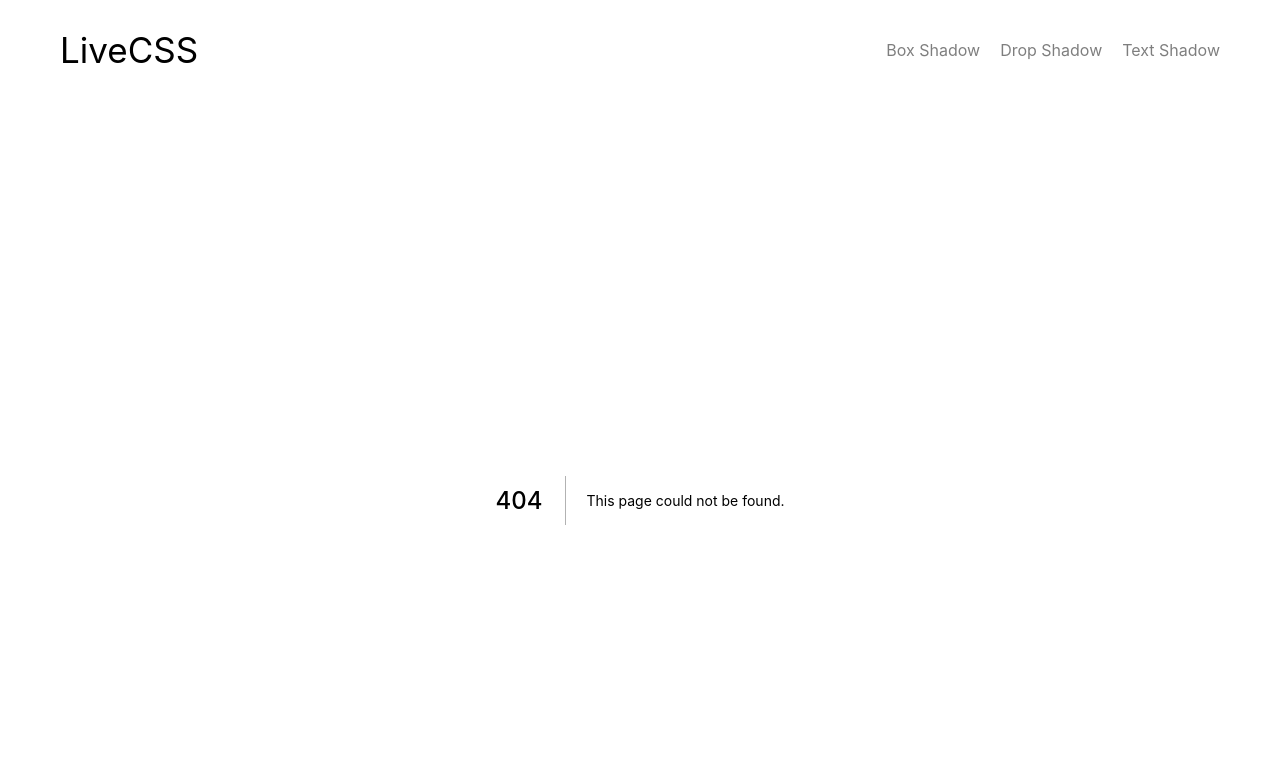
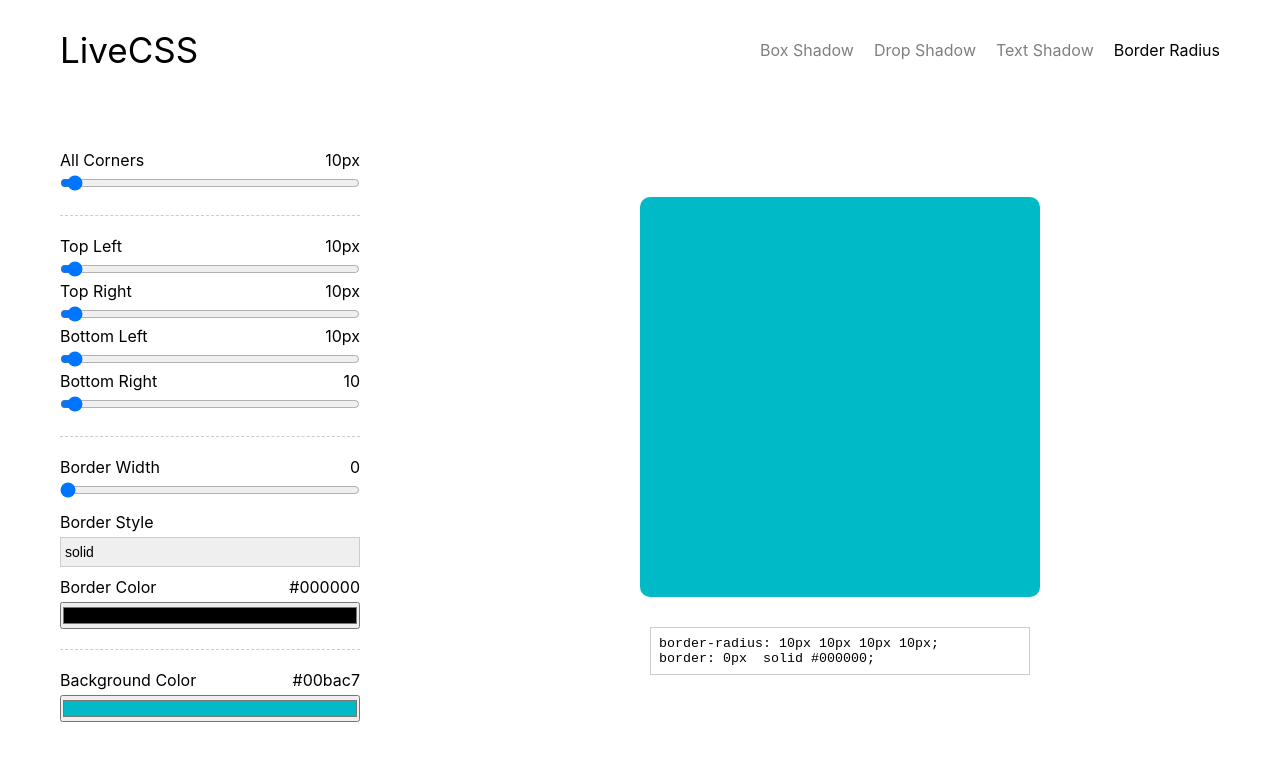
Before and after one commit to mehmetsagir/live-css, a Next.js app: page /border-radius in a window 1280 px wide. Before the commit this address had no page. Shown: the top 760 px of the page. Built offline with nearby package versions, Linux system fonts and the light colour scheme.

Commit message:
Add border-radius

```diff
--- a/pages/_app.js
+++ b/pages/_app.js
@@ -40,6 +40,9 @@ function MyApp({ Component, pageProps }) {
             <Link href="/text-shadow">
               <a className={activeClass('/text-shadow')}>Text Shadow</a>
             </Link>
+            <Link href="/border-radius">
+              <a className={activeClass('/border-radius')}>Border Radius</a>
+            </Link>
           </nav>
         </NavContainer>
         <Component {...pageProps} />
--- /dev/null
+++ b/pages/border-radius.js
@@ -0,0 +1,173 @@
+import { useEffect, useState } from 'react'
+import styled from 'styled-components'
+import Copied from '../components/Copied'
+import copyToClipboard from '../helpers/copyToClipboard'
+
+export default function Home() {
+  const [allCorners, setAllCorners] = useState(10)
+  const [topLeft, setTopLeft] = useState(10)
+  const [topRight, setTopRight] = useState(10)
+  const [bottomLeft, setBottomLeft] = useState(10)
+  const [bottomRight, setBottomRight] = useState(10)
+  const [borderWidth, setBorderWidth] = useState(0)
+  const [borderStyle, setBorderStyle] = useState('solid')
+  const [borderColor, setBorderColor] = useState('#000000')
+  const [backgroundColor, setBackgroundColor] = useState('#00bac7')
+  const [copied, setCopied] = useState(false)
+
+  function copyText() {
+    return `
+border-radius: ${topLeft}px ${topRight}px ${bottomRight}px ${bottomLeft}px;
+border: ${borderWidth}px  ${borderStyle} ${borderColor};`
+  }
+
+  useEffect(() => {
+    setTopLeft(allCorners)
+    setTopRight(allCorners)
+    setBottomLeft(allCorners)
+    setBottomRight(allCorners)
+  }, [allCorners])
+
+  return (
+    <Container>
+      <div className="settings">
+        <div className="row">
+          <p>All Corners <span>{ allCorners }px</span></p>
+          <input type="range" min="0" max="400" value={allCorners} onChange={(e) => setAllCorners(e.target.value)} />
+        </div>
+        <div className="br"></div>
+        <div className="row">
+          <p>Top Left <span>{ topLeft }px</span></p>
+          <input type="range" min="0" max="400" value={topLeft} onChange={(e) => setTopLeft(e.target.value)} />
+        </div>
+        <div className="row">
+          <p>Top Right <span>{ topRight }px</span></p>
+          <input type="range" min="0" max="400" value={topRight} onChange={(e) => setTopRight(e.target.value)} />
+        </div>
+        <div className="row">
+          <p>Bottom Left <span>{ bottomLeft }px</span></p>
+          <input type="range" min="0" max="400" value={bottomLeft} onChange={(e) => setBottomLeft(e.target.value)} />
+        </div>
+        <div className="row">
+          <p>Bottom Right <span>{ bottomRight }</span></p>
+          <input type="range" min="0" max="400" value={bottomRight} onChange={(e) => setBottomRight(e.target.value)} />
+        </div>
+        <div className="br"></div>
+        <div className="row">
+          <p>Border Width <span>{ borderWidth }</span></p>
+          <input type="range" min="0" max="150" value={borderWidth} onChange={(e) => setBorderWidth(e.target.value)} />
+        </div>
+        <div className="row my-10">
+          <p>Border Style</p>
+          <select onChange={(e) => setBorderStyle(e.target.value)}>
+            <option>solid</option>
+            <option>dotted</option>
+            <option>dashed</option>
+            <option>double</option>
+            <option>groove</option>
+            <option>ridge</option>
+            <option>inset</option>
+            <option>outset</option>
+          </select>
+        </div>
+        <div className="row">
+          <p>Border Color <span>{ borderColor }</span></p>
+          <input type="color" value={borderColor} onChange={(e) => setBorderColor(e.target.value)} />
+        </div>
+        <div className="br"></div>
+        <div className="row">
+          <p>Background Color <span>{ backgroundColor }</span></p>
+          <input type="color" value={backgroundColor} onChange={(e) => setBackgroundColor(e.target.value)} />
+        </div>
+      </div>
+
+      <Review className="review" settings={{
+        backgroundColor,
+        topLeft,
+        topRight,
+        bottomRight,
+        bottomLeft,
+        borderWidth,
+        borderColor,
+        borderStyle
+      }}>
+        <div className="box"></div>
+        <textarea readOnly value={copyText().trim()} onClick={(e) => copyToClipboard(e.target, status = setCopied)} >{copyText()}</textarea>
+      </Review>
+      <Copied copied={copied} />
+    </Container>
+  )
+}
+
+
+const Container = styled.main`
+  padding: 50px 0;
+  display: flex;
+
+  .settings {
+    max-width: max-content;
+    display: flex;
+    flex-direction: column;
+    padding-right: 100px;
+    .br {
+      border-top: 1px dashed #ccc;
+      margin: 20px 0;
+    }
+    .row {
+      width: 300px;
+      p {
+        display: flex;
+        justify-content: space-between;
+        margin-bottom: 5px;
+      }
+      input {
+        width: 100%;
+      }
+      select {
+        width: 100%;
+        height: 30px;
+        appearance: none;
+        border: 1px solid #ccc;
+        padding: 0 4px;
+        font-size: 14px;
+      }
+    }
+  }
+  .review {
+    flex: 1;
+    display: flex;
+    flex-direction: column;
+    align-items: center;
+    justify-content: center;
+    gap: 30px;
+
+    input {
+      height: 40px;
+      min-height: 40px;
+      padding: 0 10px;
+      border: 1px solid #ccc;
+      border-radius: 3px;
+      z-index: 10;
+    }
+  }
+  .my-10 {
+    margin: 10px 0;
+  }
+`
+
+const Review = styled.div`
+  .box {
+    background: ${({settings}) => settings.backgroundColor};
+    border-radius: ${({settings}) => `${settings.topLeft}px ${settings.topRight}px ${settings.bottomRight}px ${settings.bottomLeft}px`};
+    width: 400px;
+    height: 400px;
+    border: ${({settings}) => `${settings.borderWidth}px  ${settings.borderStyle} ${settings.borderColor}`}
+  }
+  textarea {
+    width: 50%;
+    height: max-content;
+    resize: none;
+    padding: 8px;
+    border: 1px solid #ccc;
+  }
+`
```
